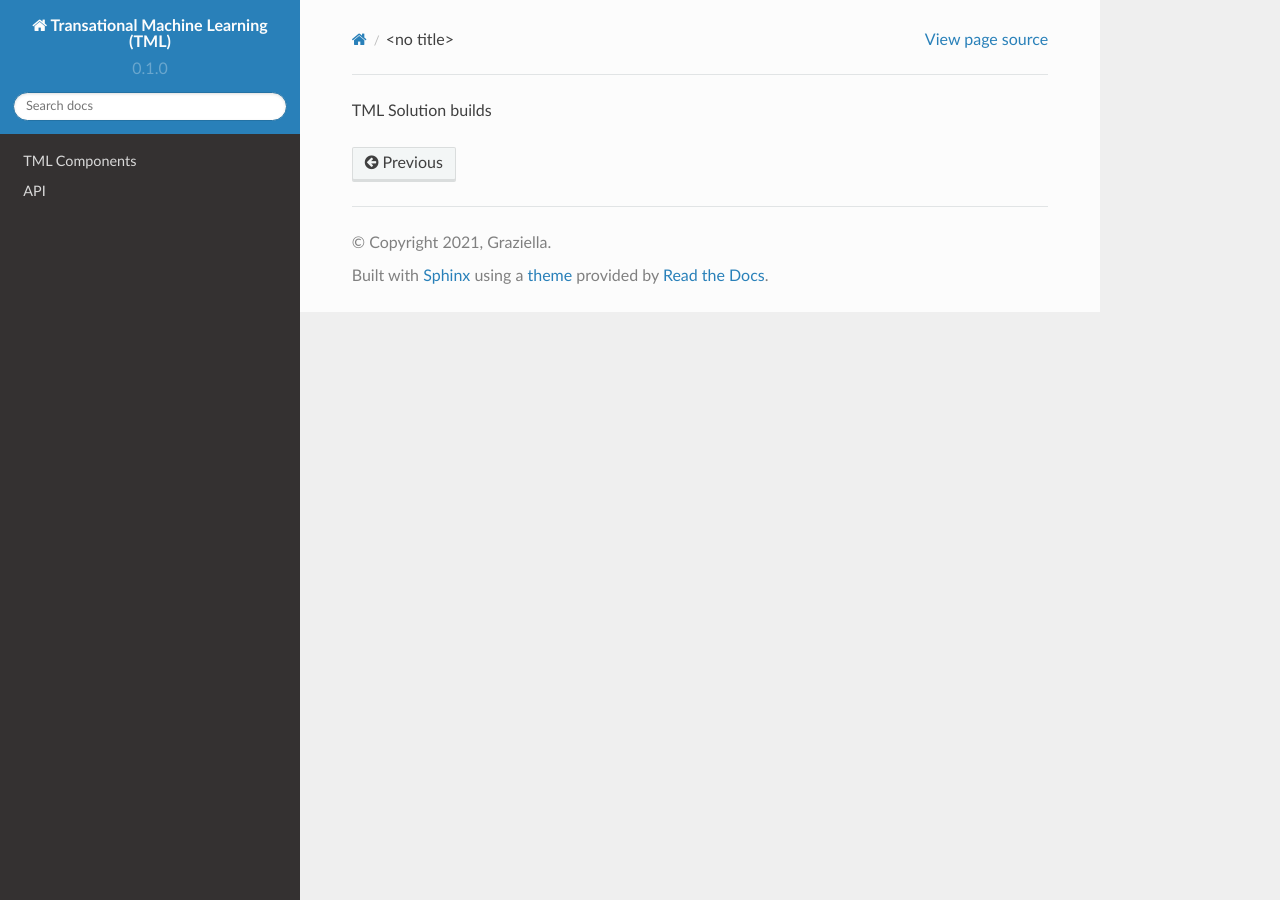
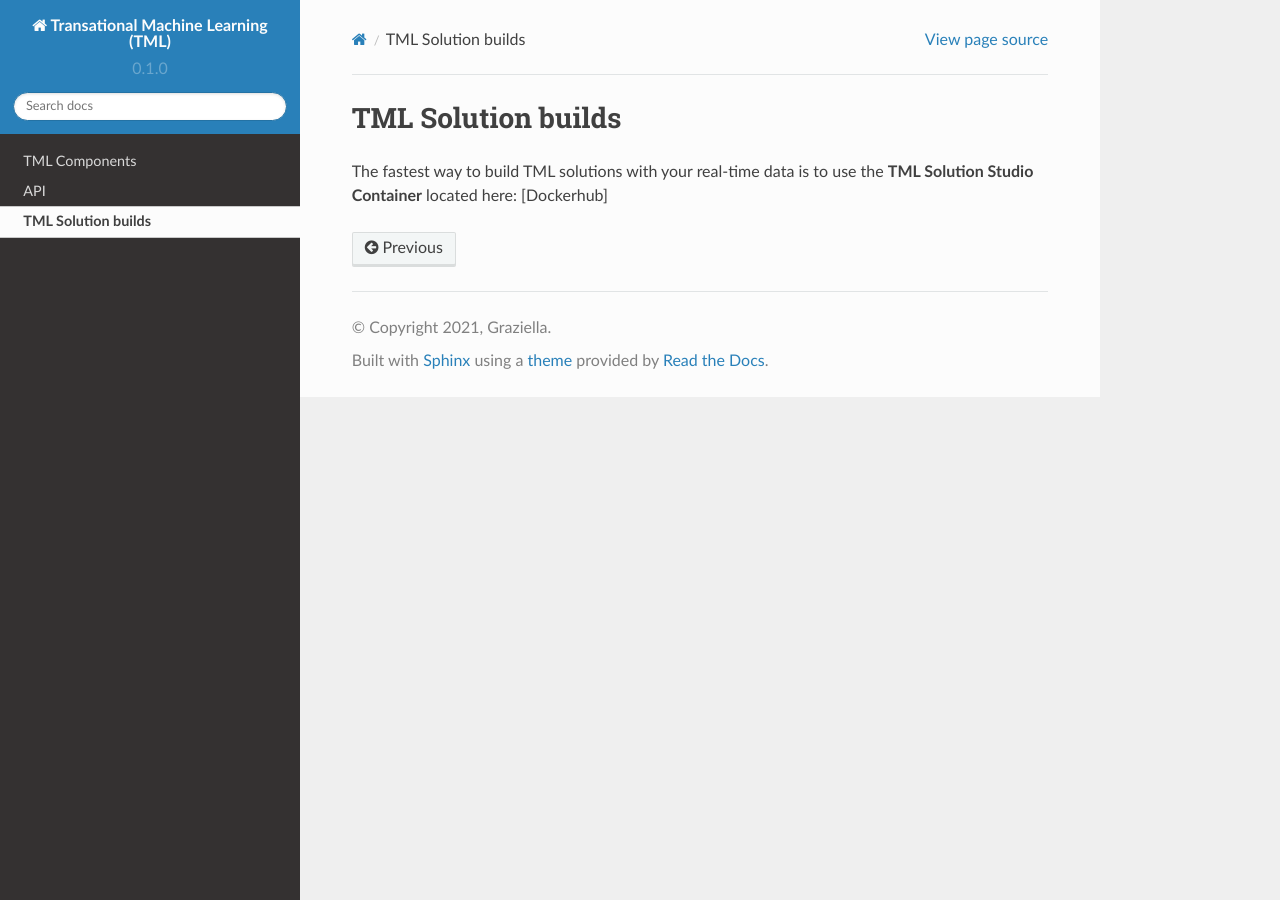
Before and after one commit to smaurice101/readthedocs, a Sphinx documentation site: the page built from docs/source/tmlbuilds.rst, in a window 1280 px wide. Built offline with Sphinx 7.4.7 and the Read the Docs theme 2.0.0, drawn with Linux system fonts in a browser that asks for light colours.

Commit message:
Update tmlbuilds.rst

```diff
--- a/docs/source/tmlbuilds.rst
+++ b/docs/source/tmlbuilds.rst
@@ -1 +1,4 @@
 TML Solution builds
+===================
+
+The fastest way to build TML solutions with your real-time data is to use the **TML Solution Studio Container** located here: [Dockerhub]
```
